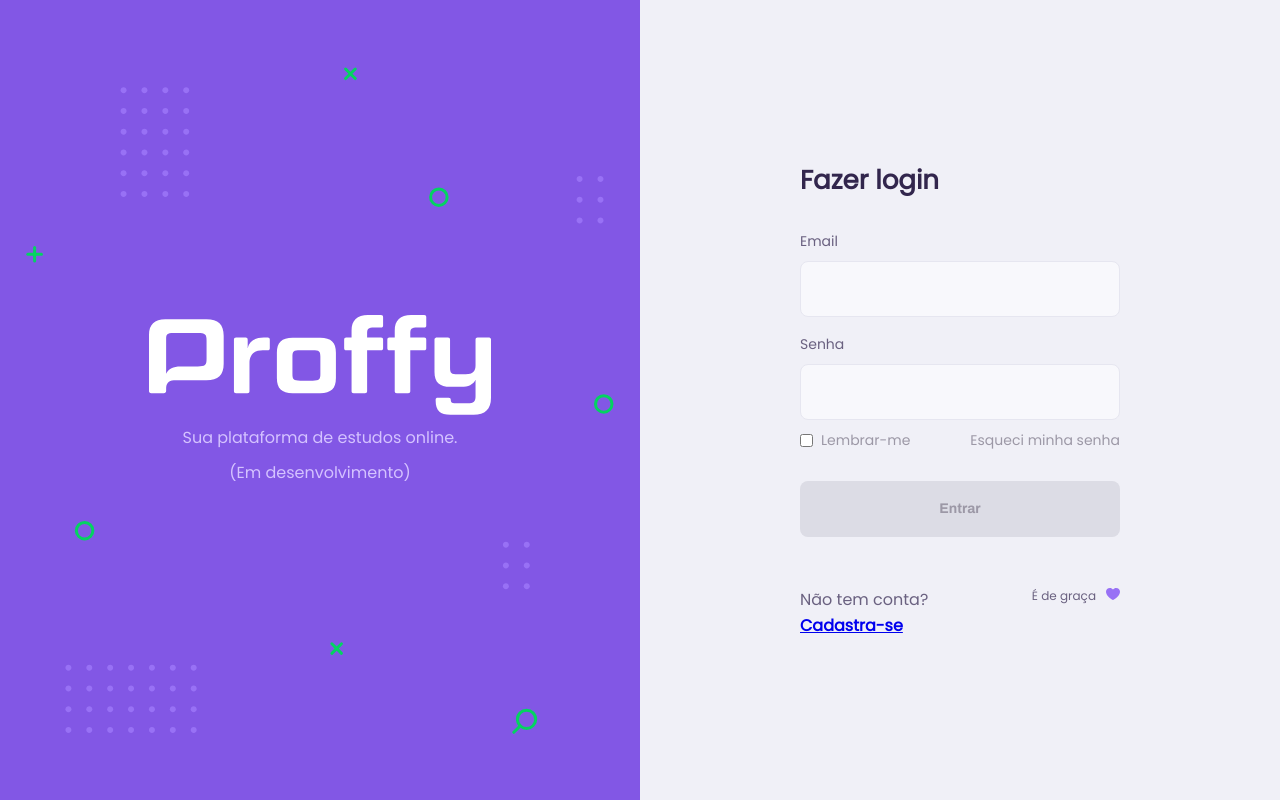
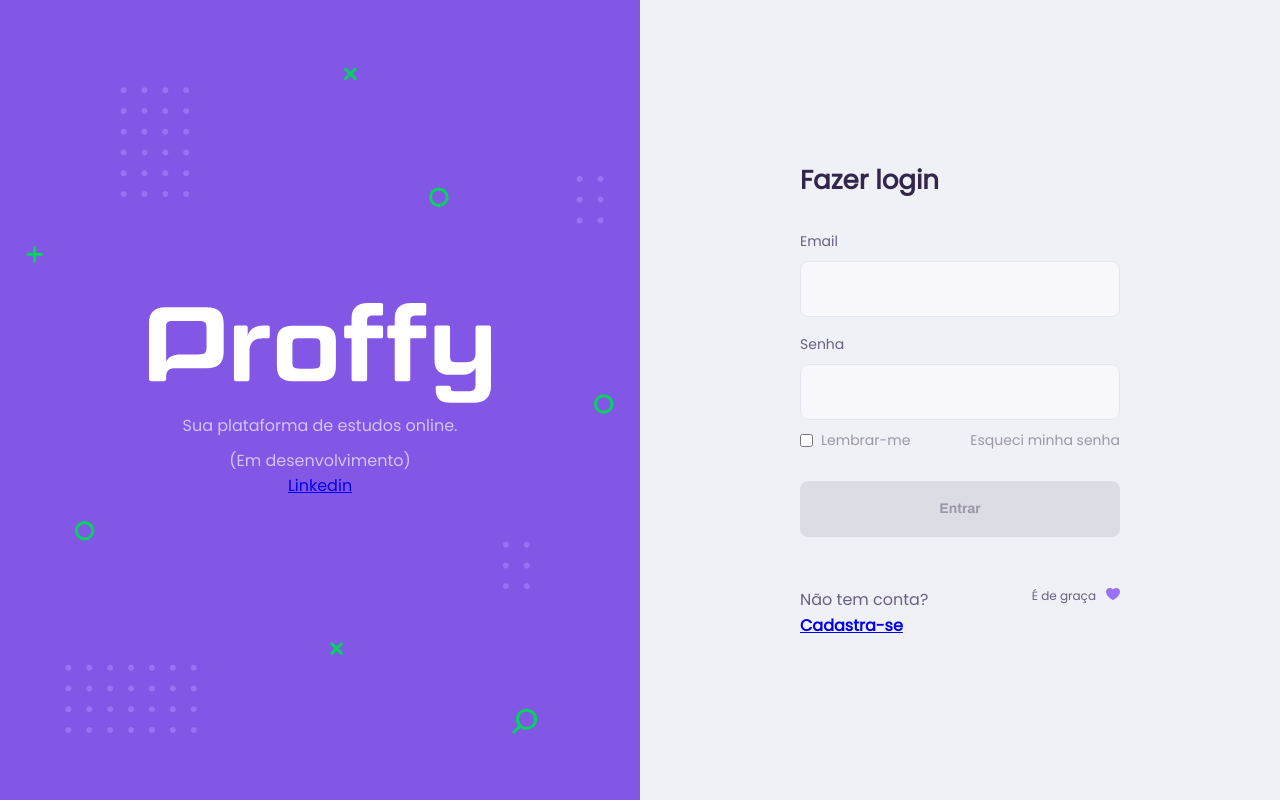
Before and after one commit to macedo-developer/proffy-web, a React (Create React App) app: page / in a window 1280 px wide. Built offline with nearby package versions, Linux system fonts and the light colour scheme.

Commit message:
Add link linkedin

```diff
--- a/src/pages/Login/index.tsx
+++ b/src/pages/Login/index.tsx
@@ -17,6 +17,7 @@ function Login() {
           <img src={logoImg} alt="Logo Proffy" />
           <p>Sua plataforma de estudos online.</p>
           <p>(Em desenvolvimento)</p>
+          <Link to="https://www.linkedin.com/in/macedorenata/">Linkedin</Link>
         </div>
 
         <div className="login-container">
```
